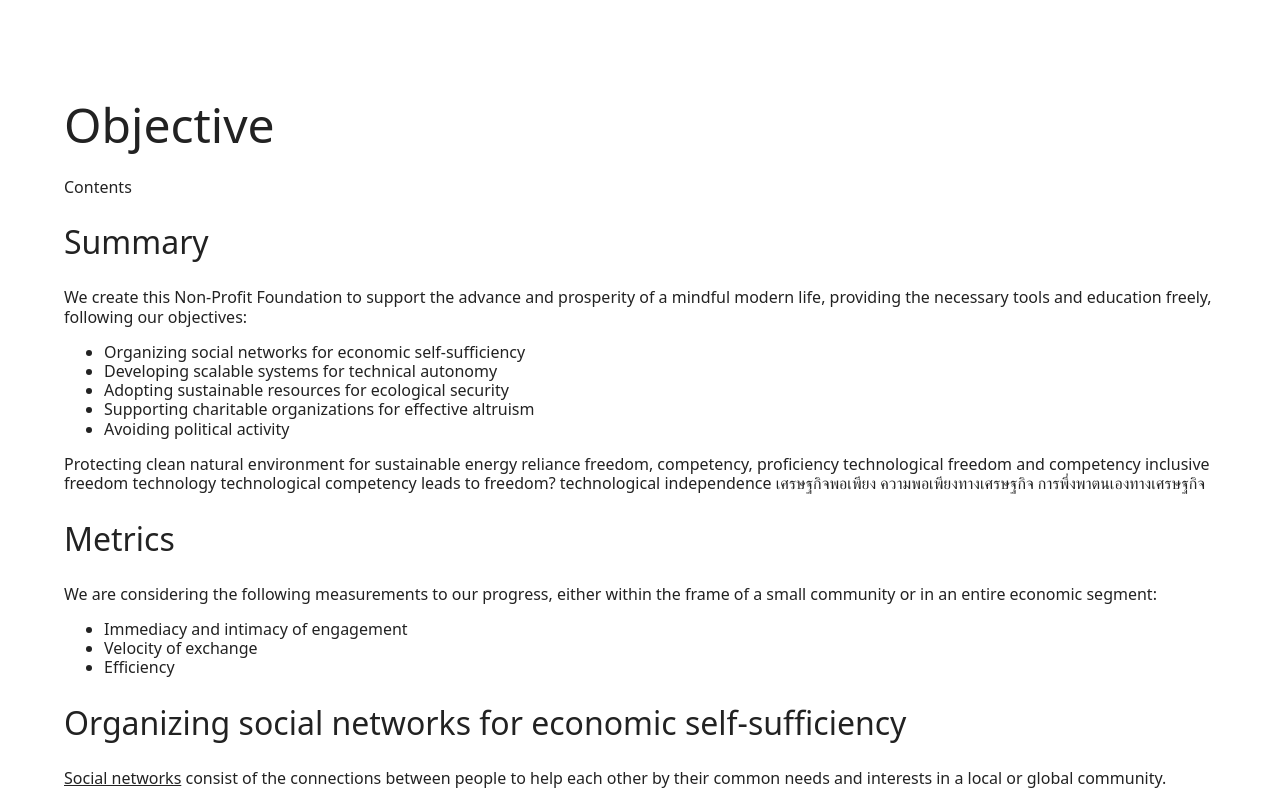
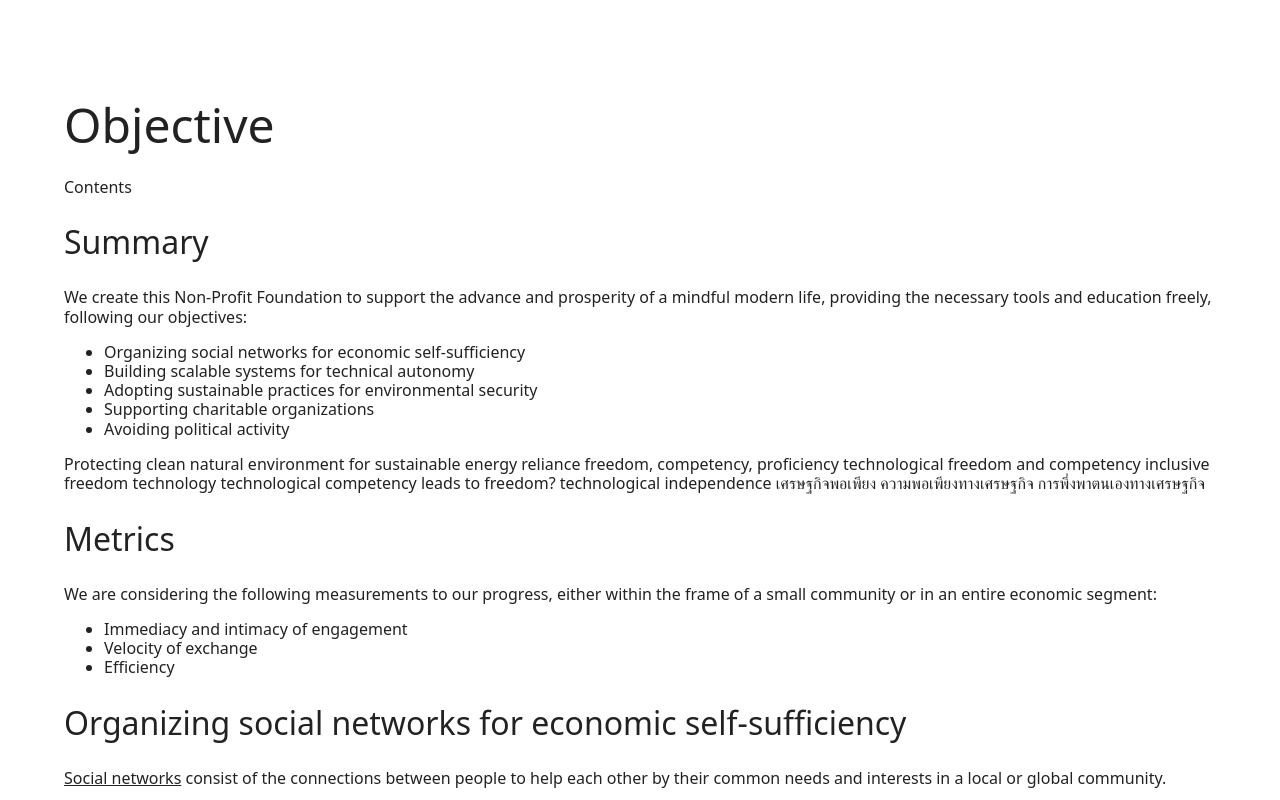
Before and after one commit to apmd/www, a website: page src/en/objective/index.html in a window 1280 px wide. Shown: the top 800 px of the page. Drawn offline with Linux system fonts and the light colour scheme.

Commit message:
objectives wording

```diff
--- a/src/en/objective/index.html
+++ b/src/en/objective/index.html
@@ -18,9 +18,9 @@
   following our objectives:</p>
 <ul>
   <li>Organizing social networks for economic self-sufficiency</li>
-  <li>Developing scalable systems for technical autonomy</li>
-  <li>Adopting sustainable resources for ecological security</li>
-  <li>Supporting charitable organizations for effective altruism</li>
+  <li>Building scalable systems for technical autonomy</li>
+  <li>Adopting sustainable practices for environmental security</li>
+  <li>Supporting charitable organizations</li>
   <li>Avoiding political activity</li>
 </ul>
 Protecting clean natural environment for sustainable energy reliance
```
